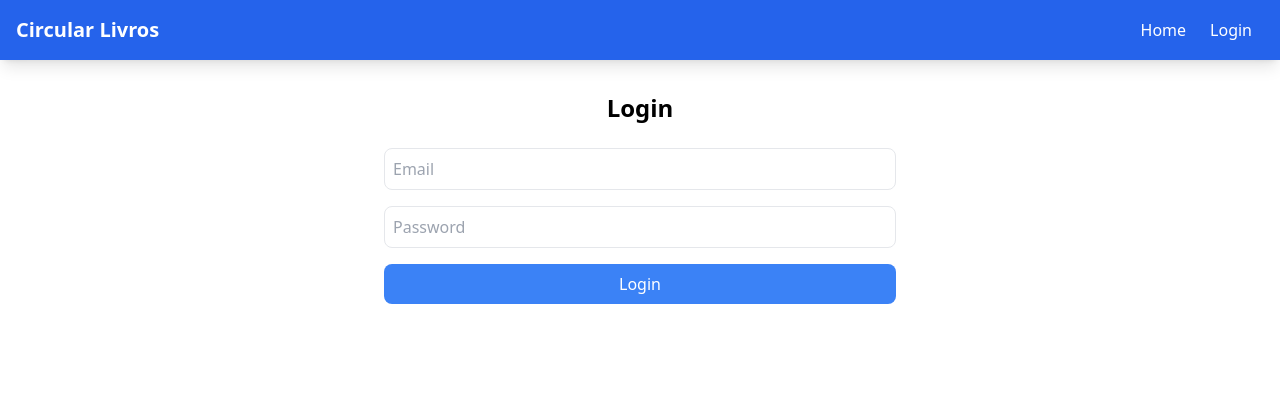
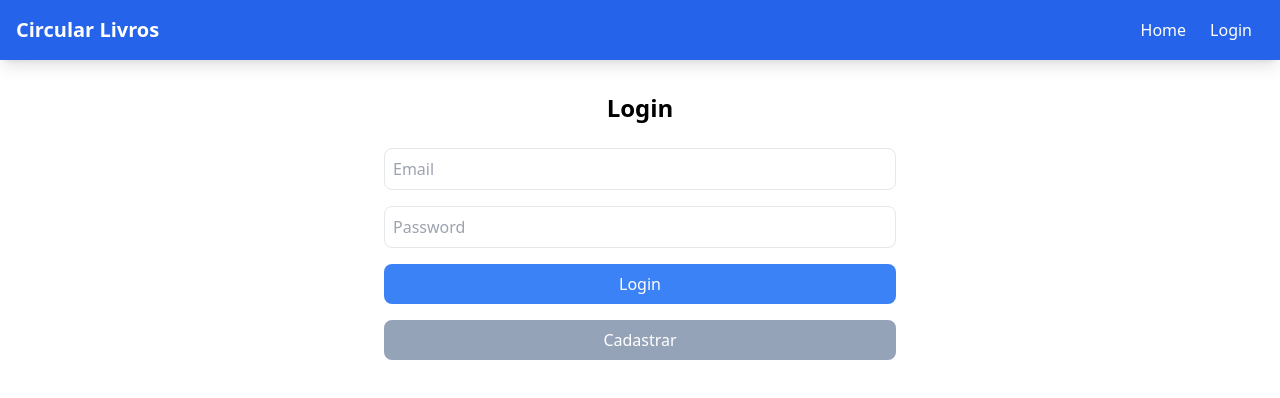
Before and after one commit to vinicius-simioni/P-PPI-II, a React (Vite) app in the folder frontend/: page /login in a window 1280 px wide. Shown: the top 398 px of the page. Built offline with nearby package versions, Linux system fonts and the light colour scheme.

Commit message:
add registration button

```diff
--- a/frontend/src/pages/Login.jsx
+++ b/frontend/src/pages/Login.jsx
@@ -30,6 +30,10 @@ const Login = () => {
       });
   };
 
+  const handleRegistration = () => {
+    navigate('/register')
+  }
+
   return (
     <div className="max-w-lg mx-auto mt-8">
       <h2 className="text-2xl font-bold mb-6 text-center">Login</h2>
@@ -53,6 +57,10 @@ const Login = () => {
         <button type="submit" className="bg-blue-500 text-white p-2 w-full rounded-lg hover:bg-blue-700">
           Login
         </button>
+
+        <button type="submit" onClick={handleRegistration} className="bg-slate-400 text-white p-2 w-full rounded-lg hover:bg-blue-700">
+          Cadastrar
+        </button>
       </form>
     </div>
   );
```
